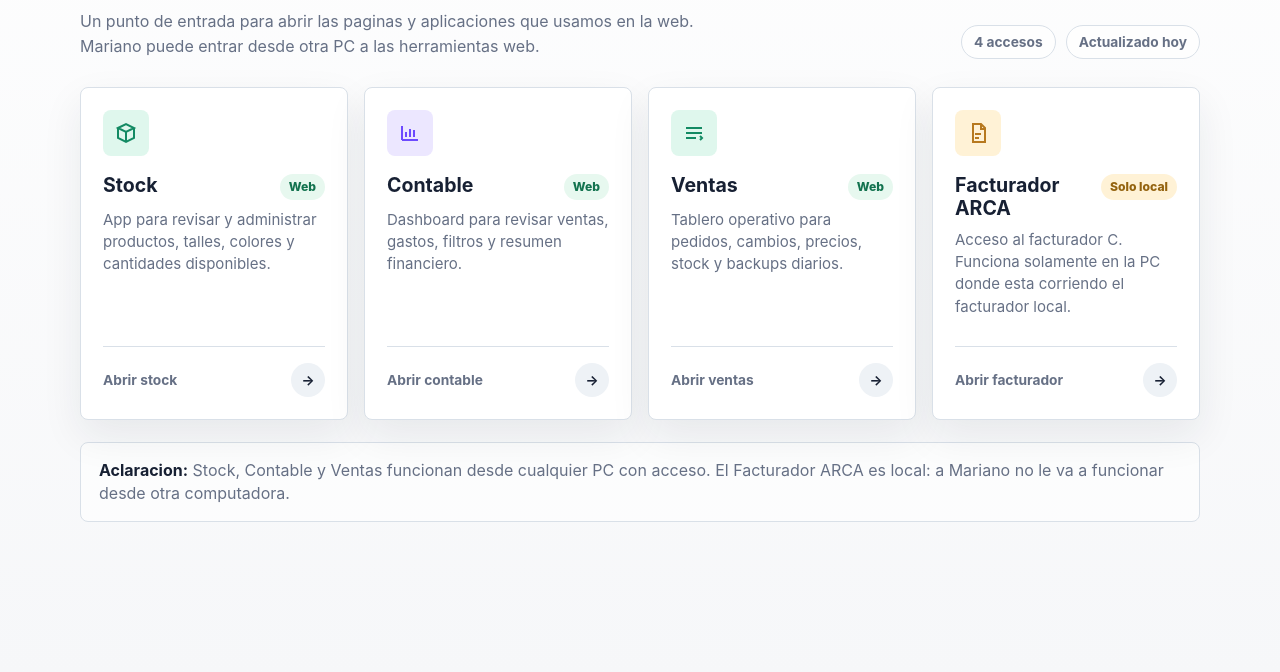
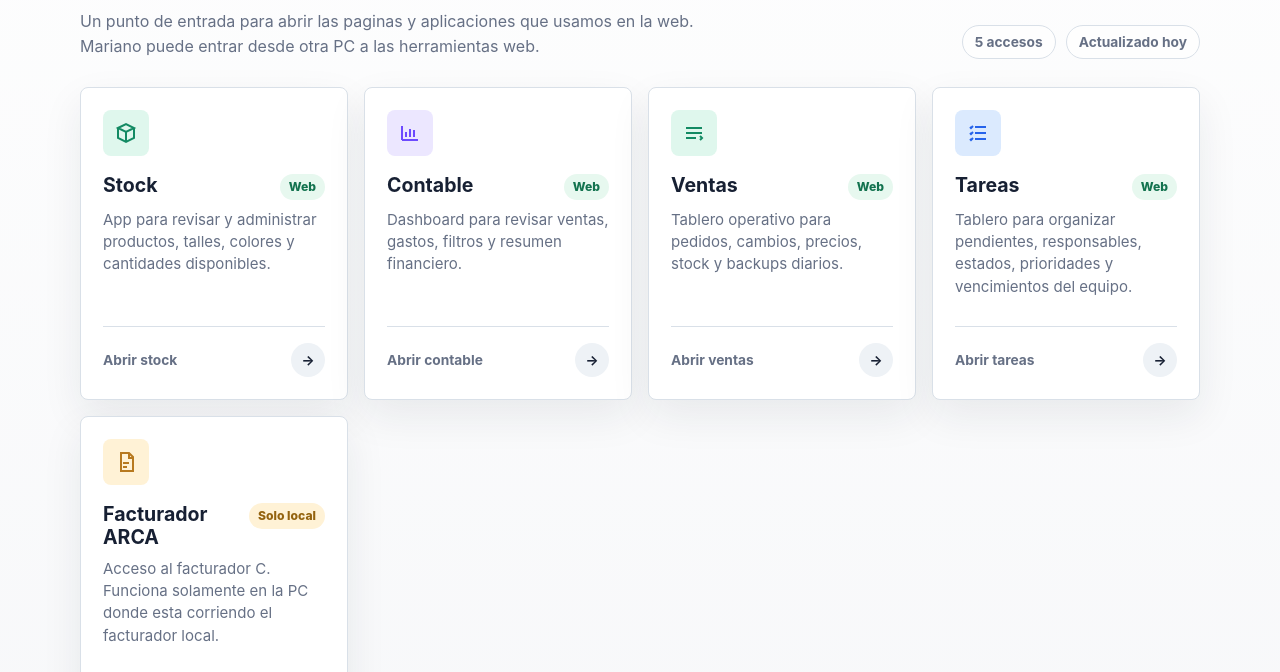
Before and after one commit to facundobatista1-alt/incognito-dashboard, a plain HTML site: page index.html in a window 1280 px wide. Shown: the part 124-796 px from the top of the page. Drawn offline with Linux system fonts and the light colour scheme.

Commit message:
Agregar acceso a tareas

```diff
--- a/index.html
+++ b/index.html
@@ -280,7 +280,7 @@
           <p class="subtitle">Un punto de entrada para abrir las paginas y aplicaciones que usamos en la web. Mariano puede entrar desde otra PC a las herramientas web.</p>
         </div>
         <div class="quick-meta" aria-label="Resumen">
-          <span class="pill">4 accesos</span>
+          <span class="pill">5 accesos</span>
           <span class="pill">Actualizado hoy</span>
         </div>
       </header>
@@ -358,6 +358,32 @@
           </div>
         </a>
 
+        <a class="card" href="https://incognito-tareas.onrender.com/">
+          <div class="card-top">
+            <span class="icon" aria-hidden="true">
+              <svg viewBox="0 0 24 24" fill="none" stroke="currentColor">
+                <path d="M9 6h11"></path>
+                <path d="M9 12h11"></path>
+                <path d="M9 18h11"></path>
+                <path d="M4 6l1 1l2-2"></path>
+                <path d="M4 12l1 1l2-2"></path>
+                <path d="M4 18l1 1l2-2"></path>
+              </svg>
+            </span>
+            <div>
+              <div class="card-heading">
+                <h2>Tareas</h2>
+                <span class="tag web">Web</span>
+              </div>
+              <p>Tablero para organizar pendientes, responsables, estados, prioridades y vencimientos del equipo.</p>
+            </div>
+          </div>
+          <div class="card-footer">
+            <span>Abrir tareas</span>
+            <span class="arrow" aria-hidden="true">→</span>
+          </div>
+        </a>
+
         <a class="card" data-tone="amber" href="http://localhost:3010/">
           <div class="card-top">
             <span class="icon" aria-hidden="true">
@@ -384,7 +410,7 @@
       </section>
 
       <p class="note">
-        <strong>Aclaracion:</strong> Stock, Contable y Ventas funcionan desde cualquier PC con acceso. El Facturador ARCA es local: a Mariano no le va a funcionar desde otra computadora.
+        <strong>Aclaracion:</strong> Stock, Contable, Ventas y Tareas funcionan desde cualquier PC con acceso. El Facturador ARCA es local: a Mariano no le va a funcionar desde otra computadora.
       </p>
     </main>
   </body>
```
